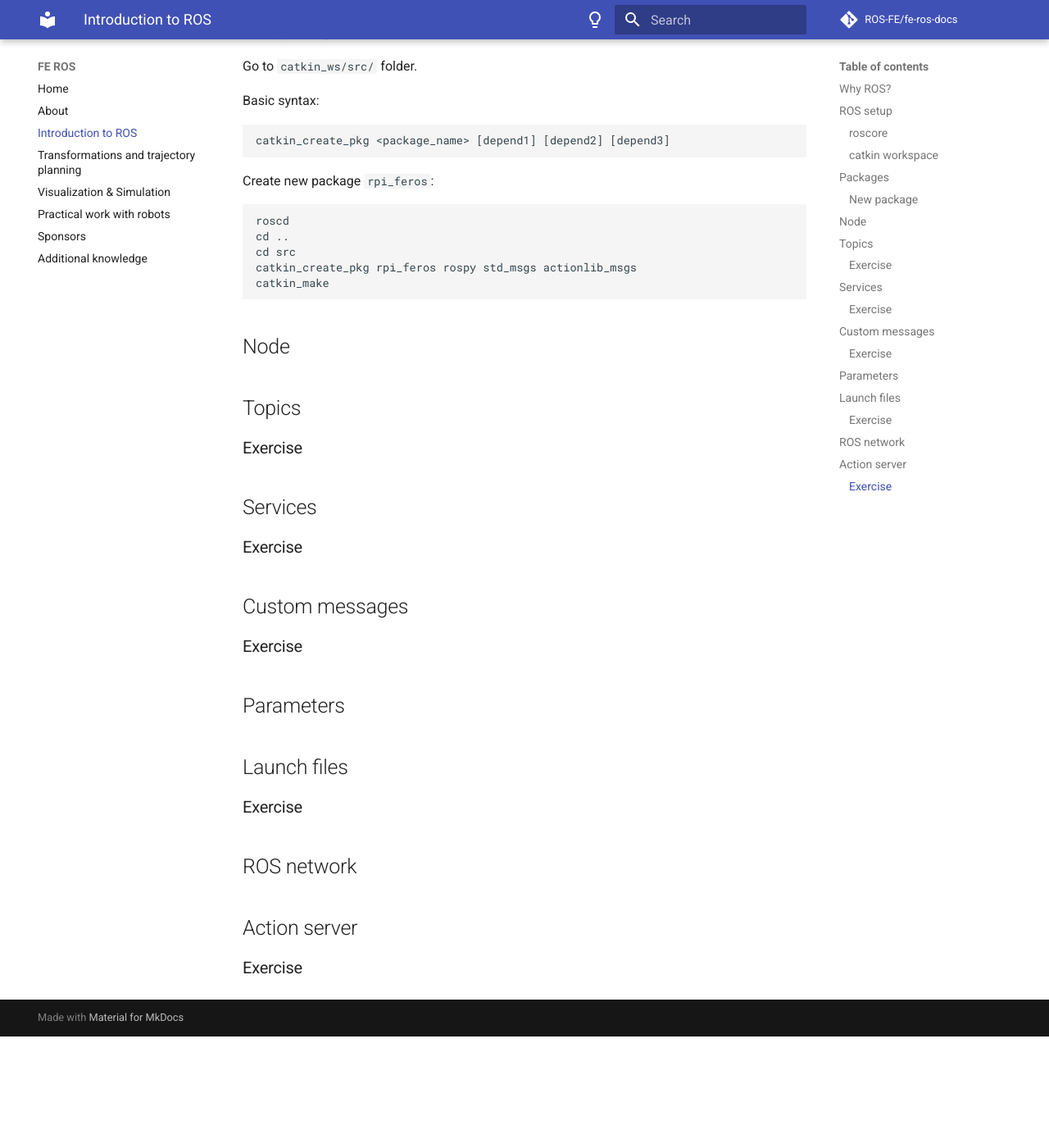
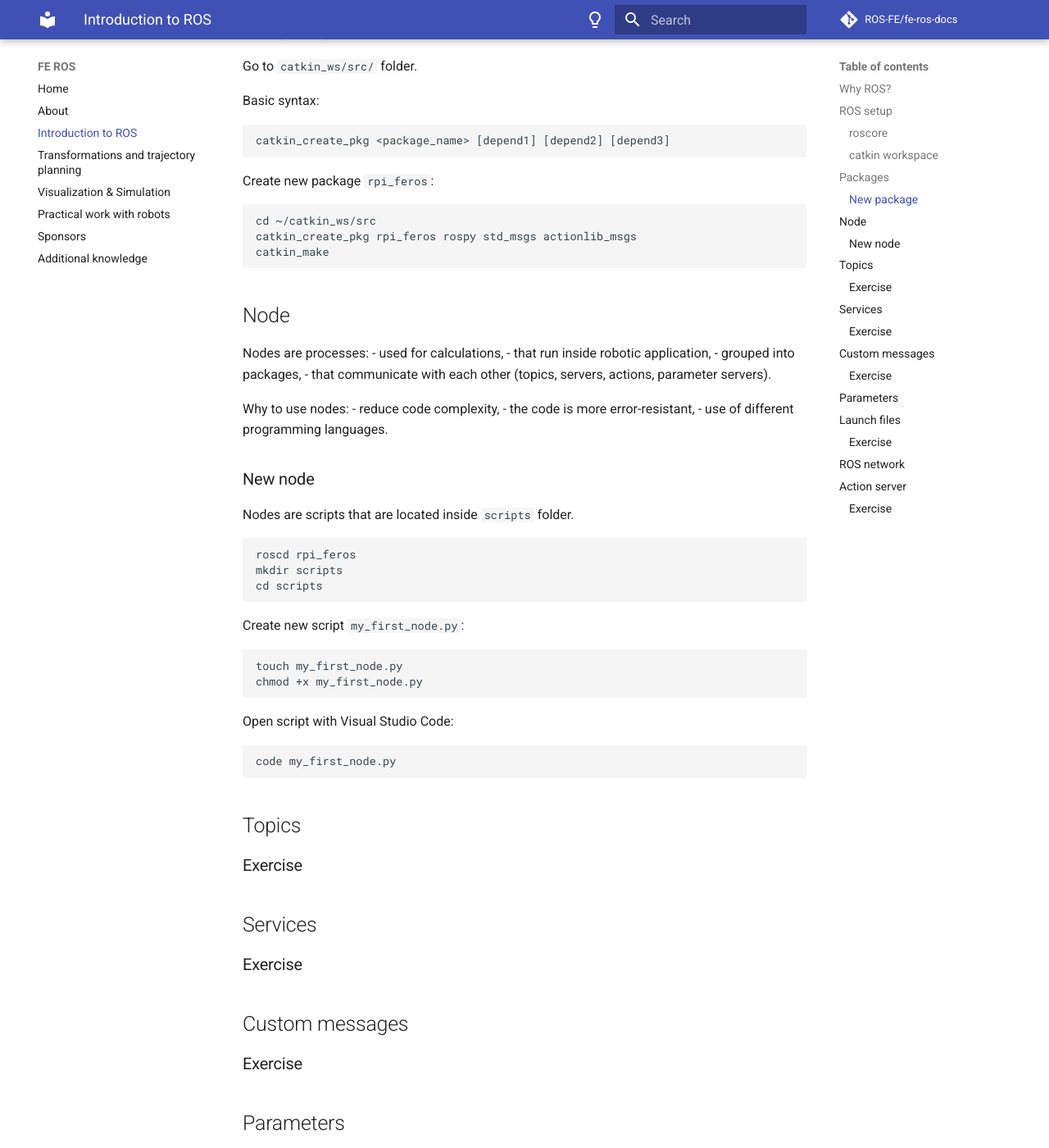
Before and after one commit to ROS-FE/fe-ros-docs, an MkDocs documentation site: the page built from docs/introduction/index.md, in a window 1280 px wide and 1400 px high, scrolled down 1270 px. Shown: the whole window at 82% size. Built offline with MkDocs 1.6.1 and Material for MkDocs 9.7.7, drawn with Linux system fonts in a browser that asks for light colours; comment, search, counter and statistics services are not loaded; before the commit the page ends 2534 px from its top, so only the background shows below that.

Commit message:
Update index.md

````diff
--- a/docs/introduction/index.md
+++ b/docs/introduction/index.md
@@ -59,14 +59,44 @@ catkin_create_pkg <package_name> [depend1] [depend2] [depend3]
 Create new package `rpi_feros`:
 
 ```
-roscd
-cd ..
-cd src
+cd ~/catkin_ws/src
 catkin_create_pkg rpi_feros rospy std_msgs actionlib_msgs
 catkin_make
 ```
 
 ## Node
+Nodes are processes:
+- used for calculations,
+- that run inside robotic application,
+- grouped into packages,
+- that communicate with each other (topics, servers, actions, parameter servers).
+
+Why to use nodes:
+- reduce code complexity,
+- the code is more error-resistant,
+- use of different programming languages.
+
+### New node
+
+Nodes are scripts that are located inside `scripts` folder.
+```
+roscd rpi_feros
+mkdir scripts
+cd scripts
+```
+Create new script `my_first_node.py`:
+```
+touch my_first_node.py
+chmod +x my_first_node.py
+```
+
+Open script with Visual Studio Code:
+```
+code my_first_node.py
+```
+
+
+
 
 ## Topics
 
````
